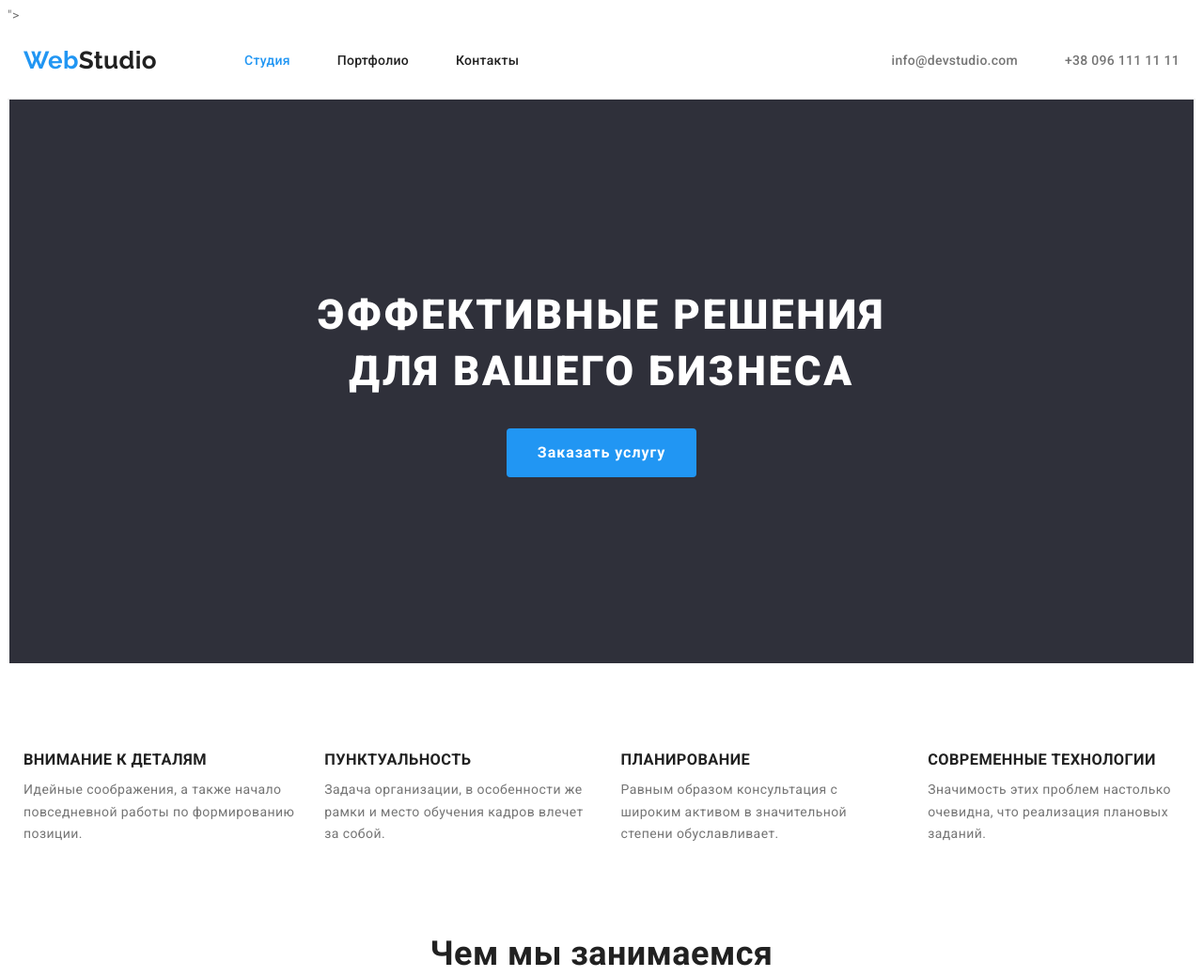
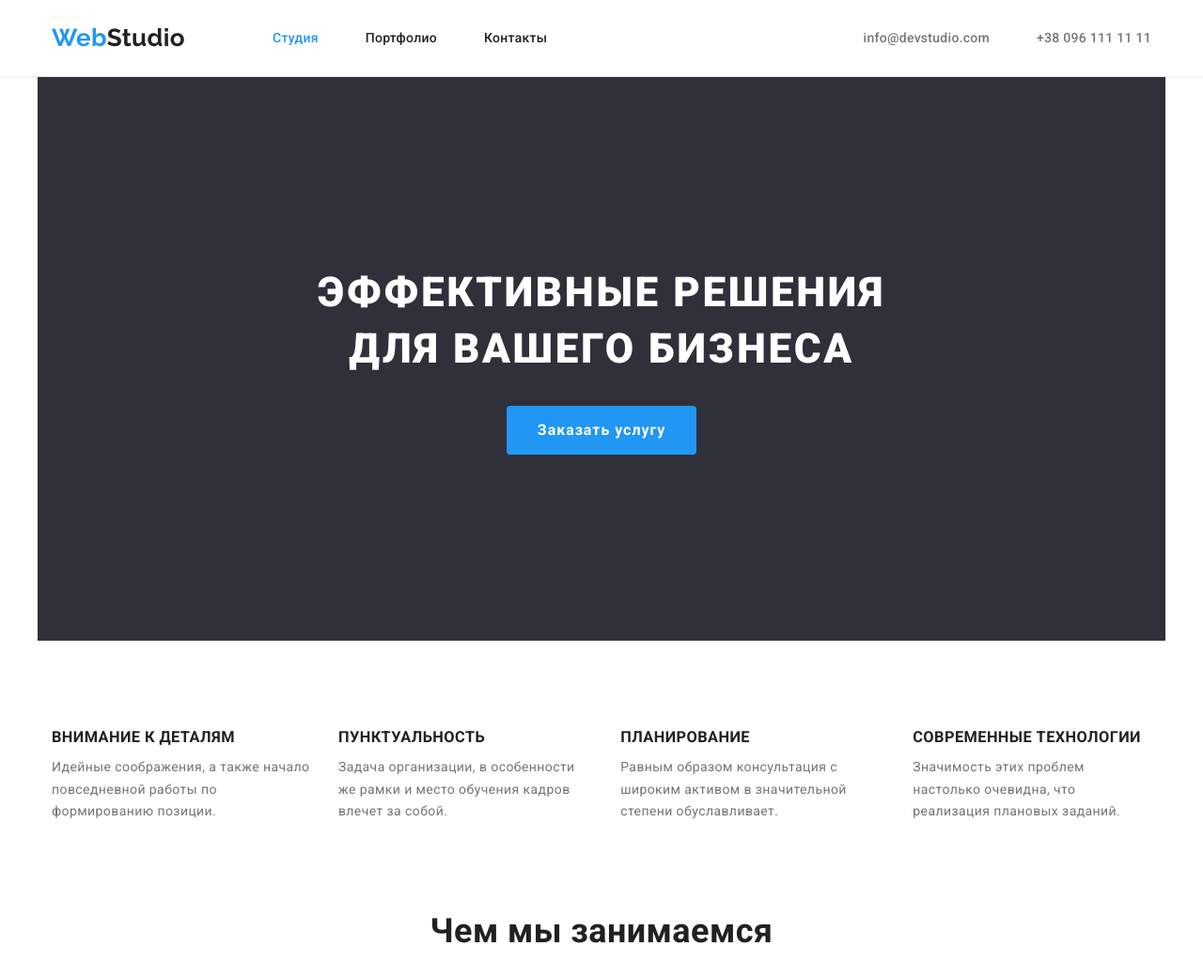
Before and after one commit to TanuhaSerkova/goit-markup-hw-03, a plain HTML site: page index.html in a window 1280 px wide. Shown: the top 1040 px of the page at 94% size. Drawn offline with nearby package versions, Linux system fonts and the light colour scheme.

Commit message:
нормалайз

```diff
--- a/css/styles.css
+++ b/css/styles.css
@@ -21,11 +21,10 @@ body {
 /*Шапка страницы*/
 
 .header-nav {
-  background-color: var(--secondary-text-color);
   border-bottom: 1px solid #ececec;
 }
 .container {
-  width: 1230px;
+  width: 1200px;
   padding-left: 15px;
   padding-right: 15px;
   margin: 0 auto;
--- a/index.html
+++ b/index.html
@@ -9,7 +9,7 @@
     <link rel="preconnect" href="https://fonts.gstatic.com" crossorigin>
     <link href="https://fonts.googleapis.com/css2?family=Raleway:wght@700&family=Roboto:wght@400;500;700;900&display=swap"
         rel="stylesheet">
-    <link rel="stylesheet" href="<link rel="stylesheet" href="https://cdnjs.cloudflare.com/ajax/libs/normalize/8.0.1/normalize.min.css" integrity="sha512-NhSC1YmyruXifcj/KFRWoC561YpHpc5Jtzgvbuzx5VozKpWvQ+4nXhPdFgmx8xqexRcpAglTj9sIBWINXa8x5w==" crossorigin="anonymous" referrerpolicy="no-referrer" />">
+    <link rel="stylesheet" href="https://cdnjs.cloudflare.com/ajax/libs/modern-normalize/1.1.0/modern-normalize.min.css">
     <link rel="stylesheet" href="./css/styles.css">
 </head>
 
```
Also changed, not shown: portfolio.html (+1 -1 lines).
